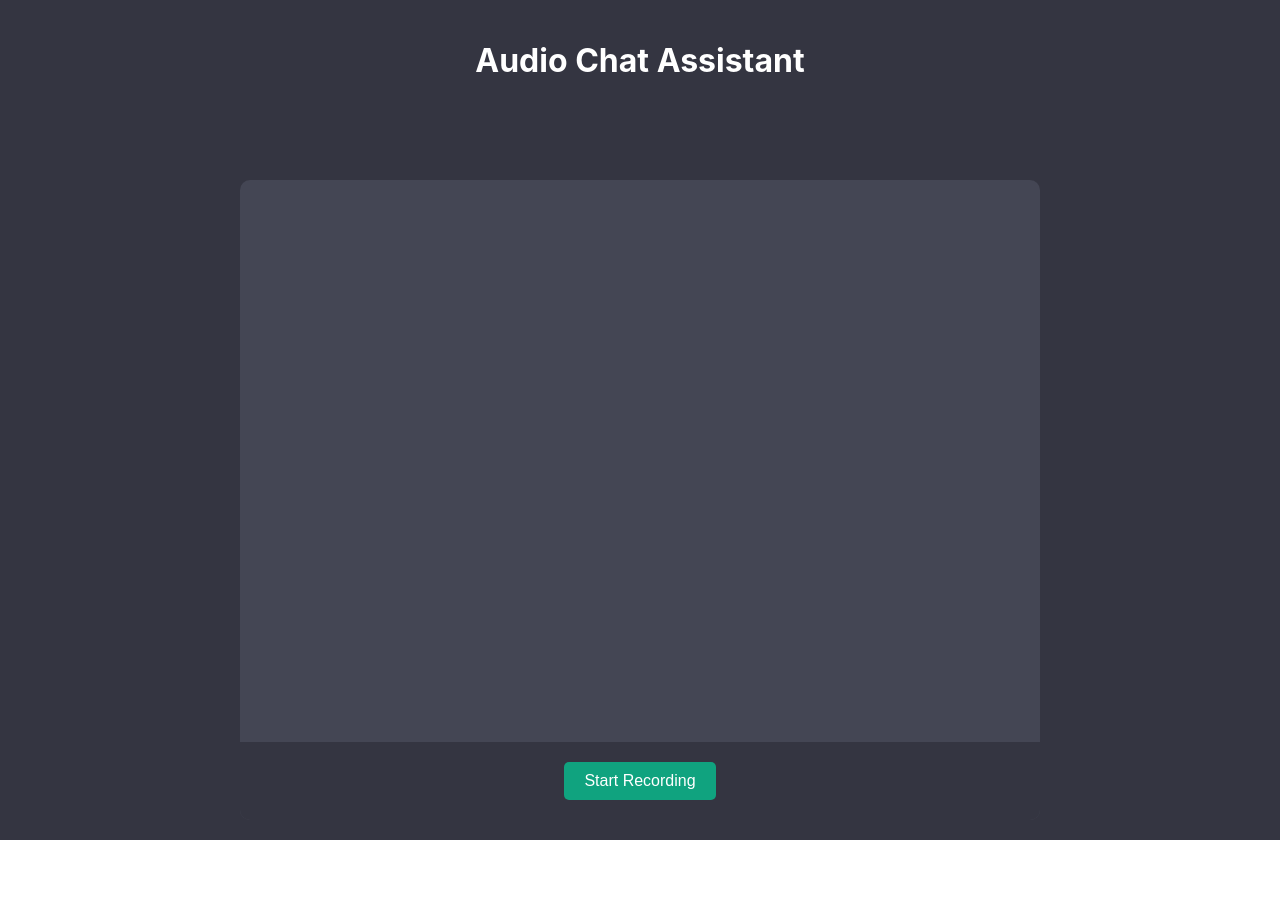
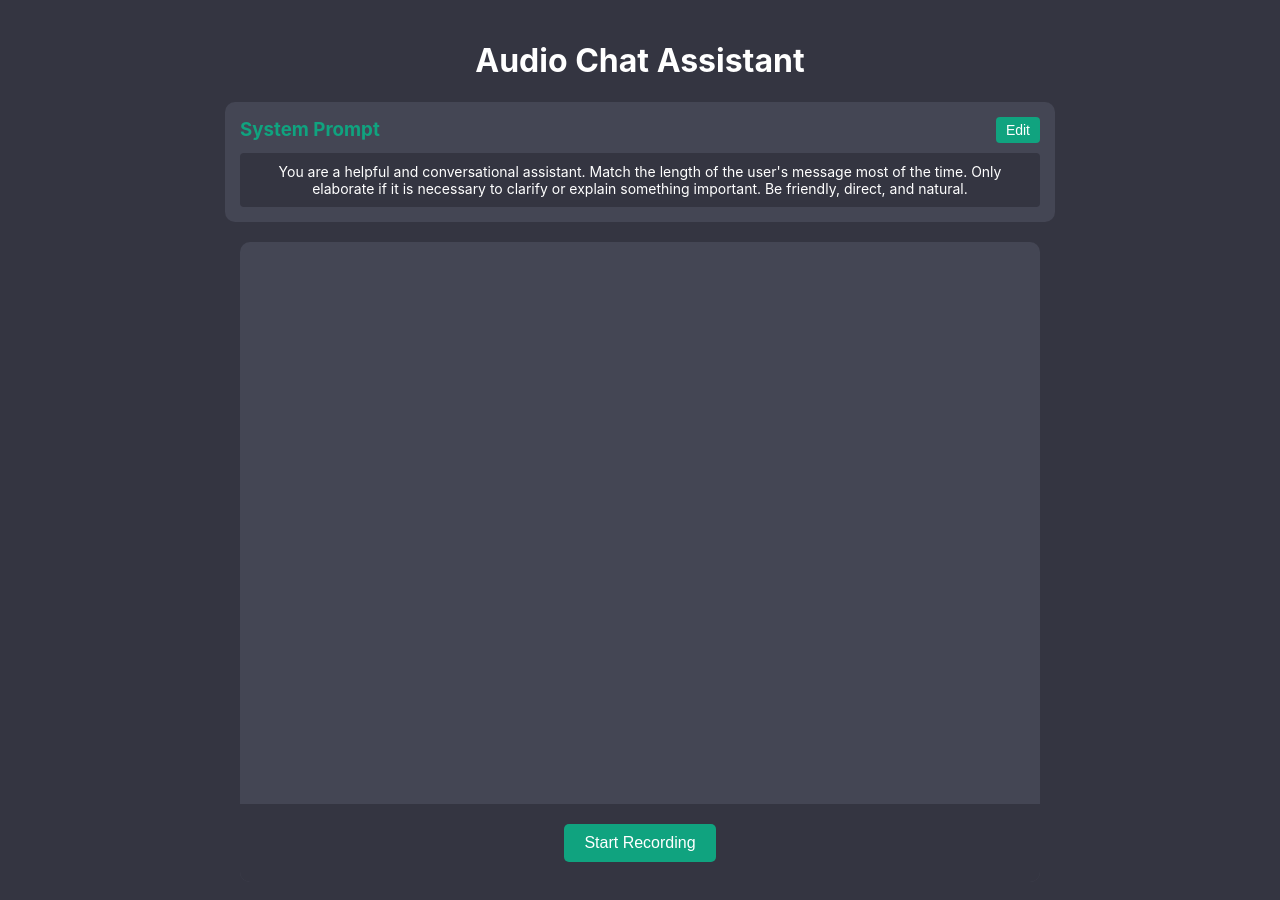
Before and after one commit to hershkoy/companion, a React (Create React App) app in the folder frontend/: page / in a window 1280 px wide. Before the commit the page ends 840 px from the top, so only its background shows below. Built offline with nearby package versions, Linux system fonts and the light colour scheme.

Commit message:
show system prompt in ui

```diff
--- a/frontend/src/App.css
+++ b/frontend/src/App.css
@@ -162,3 +162,65 @@
   font-size: 1rem;
   line-height: 1.5;
 }
+
+.system-prompt-container {
+  width: 100%;
+  max-width: 800px;
+  margin-bottom: 20px;
+  background-color: #444654;
+  border-radius: 10px;
+  padding: 15px;
+}
+
+.system-prompt-header {
+  display: flex;
+  justify-content: space-between;
+  align-items: center;
+  margin-bottom: 10px;
+}
+
+.system-prompt-header h3 {
+  margin: 0;
+  color: #10a37f;
+}
+
+.edit-prompt-button {
+  padding: 5px 10px;
+  background-color: #10a37f;
+  color: white;
+  border: none;
+  border-radius: 4px;
+  cursor: pointer;
+  font-size: 14px;
+}
+
+.edit-prompt-button:hover {
+  background-color: #0d8c6d;
+}
+
+.system-prompt-input {
+  width: 100%;
+  padding: 10px;
+  border: 1px solid #10a37f;
+  border-radius: 4px;
+  background-color: #343541;
+  color: white;
+  font-size: 14px;
+  resize: vertical;
+}
+
+.system-prompt-display {
+  padding: 10px;
+  background-color: #343541;
+  border-radius: 4px;
+  color: white;
+  font-size: 14px;
+  white-space: pre-wrap;
+}
+
+.message.system {
+  align-self: center;
+  background-color: #10a37f;
+  color: white;
+  font-style: italic;
+}
--- a/frontend/src/App.js
+++ b/frontend/src/App.js
@@ -8,6 +8,10 @@ function App() {
   const [isPlaying, setIsPlaying] = useState(false);
   const [error, setError] = useState(null);
   const [sessionId, setSessionId] = useState('');
+  const [systemPrompt, setSystemPrompt] = useState(
+    `You are a helpful and conversational assistant. Match the length of the user's message most of the time. Only elaborate if it is necessary to clarify or explain something important. Be friendly, direct, and natural.`
+  );
+  const [isEditingPrompt, setIsEditingPrompt] = useState(false);
   const mediaRecorderRef = useRef(null);
   const chunksRef = useRef([]);
   const currentAudioRef = useRef(null);
@@ -60,6 +64,15 @@ function App() {
       const agentMessage = data.response?.agentMessage;
       if (!agentMessage) {
         throw new Error('No agent message in n8n response');
+      }
+
+      // Check if the agent wants to modify the system prompt
+      if (data.response?.newSystemPrompt) {
+        setSystemPrompt(data.response.newSystemPrompt);
+        setConversation(prev => [...prev, {
+          type: 'system',
+          text: 'System prompt updated by AI'
+        }]);
       }
 
       // Add AI response to conversation
@@ -121,6 +134,7 @@ function App() {
         const formData = new FormData();
         formData.append('audio', audioBlob, 'recording.webm');
         formData.append('sessionId', sessionId);
+        formData.append('systemPrompt', systemPrompt);
 
         try {
           const response = await fetch('http://localhost:5000/api/transcribe', {
@@ -131,7 +145,7 @@ function App() {
 
           if (data.success) {
             logger.info('Successfully processed audio', { sessionId });
-            // Add user message to conversation
+            // Add user message to conversation immediately after transcription
             setConversation(prev => [...prev, { type: 'user', text: data.transcription }]);
 
             // Process n8n response and convert to speech
@@ -186,6 +200,30 @@ function App() {
       <header className="App-header">
         <h1>Audio Chat Assistant</h1>
 
+        <div className="system-prompt-container">
+          <div className="system-prompt-header">
+            <h3>System Prompt</h3>
+            <button
+              onClick={() => setIsEditingPrompt(!isEditingPrompt)}
+              className="edit-prompt-button"
+            >
+              {isEditingPrompt ? 'Save' : 'Edit'}
+            </button>
+          </div>
+          {isEditingPrompt ? (
+            <textarea
+              value={systemPrompt}
+              onChange={(e) => setSystemPrompt(e.target.value)}
+              className="system-prompt-input"
+              rows="3"
+            />
+          ) : (
+            <div className="system-prompt-display">
+              {systemPrompt}
+            </div>
+          )}
+        </div>
+
         <div className="chat-container">
           <div className="messages">
             {conversation.map((message, index) => (
```
